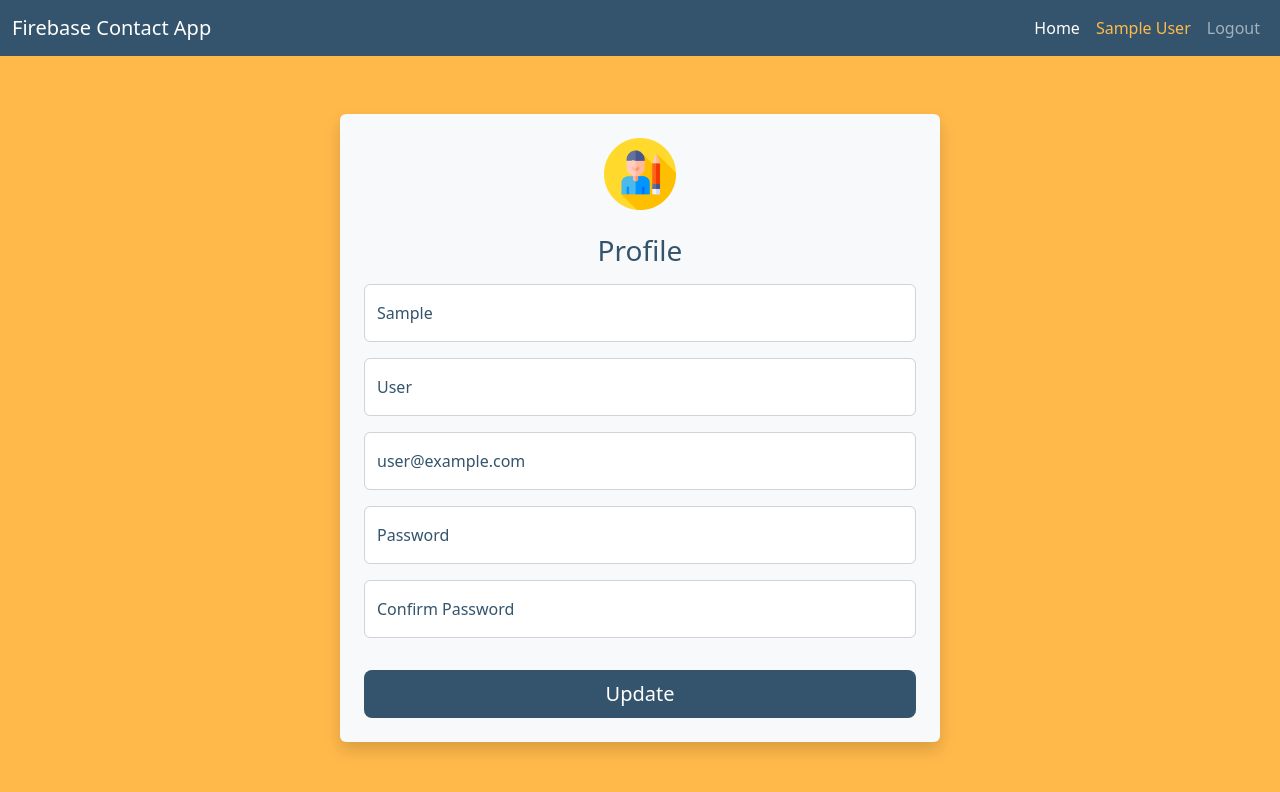
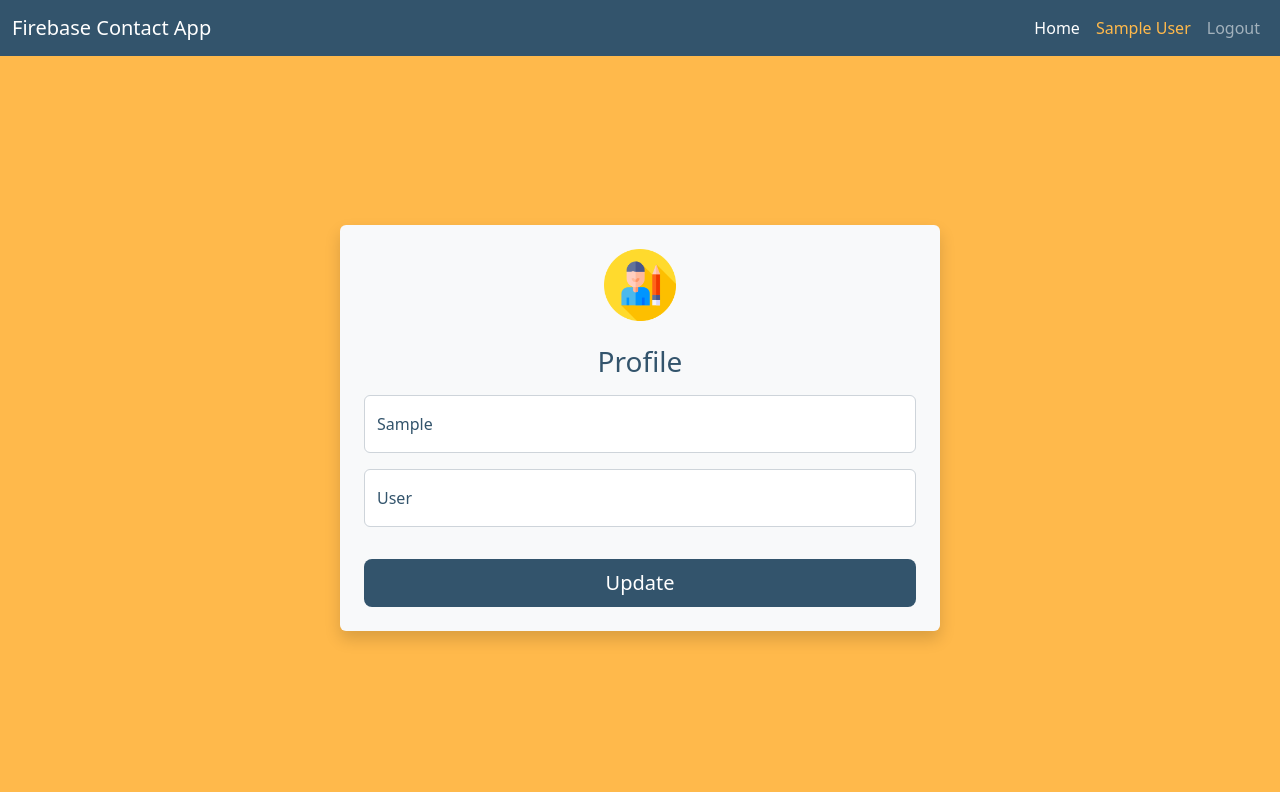
Before and after one commit to sinansarikaya/react-firebase-contact-app, a React (Create React App) app: page /profile in a window 1280 px wide. Shown: the top 792 px of the page. Built offline with nearby package versions, Linux system fonts and the light colour scheme; no server answers; sample sign-in values are in the browser's storage.

Commit message:
Profile bugs fixed

```diff
--- a/src/context/AuthContextProvider.jsx
+++ b/src/context/AuthContextProvider.jsx
@@ -14,7 +14,7 @@ const AuthContextProvider = ({ children }) => {
     }
   }, []);
   return (
-    <AuthContext.Provider value={{ currentUser }}>
+    <AuthContext.Provider value={{ currentUser, setCurrentUser }}>
       {children}
     </AuthContext.Provider>
   );
--- a/src/pages/form/Profile.jsx
+++ b/src/pages/form/Profile.jsx
@@ -2,12 +2,11 @@ import { useContext, useState } from "react";
 import { useNavigate } from "react-router-dom";
 import RegisterImg from "../../assets/register.png";
 import { AuthContext } from "../../context/AuthContextProvider";
-import { toastErrorNotify } from "../../helpers/ToastNotify";
 import { userProfileUpdate } from "../../utils/authFunctions";
 import "./Form.scss";
 
 const Profile = () => {
-  const { currentUser } = useContext(AuthContext);
+  const { currentUser, setCurrentUser } = useContext(AuthContext);
   const fullName = currentUser?.displayName?.split(" ");
   const [userUpdate, setUserUpdate] = useState({});
   const navigate = useNavigate();
@@ -18,14 +17,17 @@ const Profile = () => {
 
   const handleSubmit = (e) => {
     e.preventDefault();
+    const { name, surname } = userUpdate;
+    const { email, photoURL } = currentUser;
 
-    const { name, surname, email, password, confirmPassword } = userUpdate;
+    const capitalizeText = (text) => {
+      return (
+        text.toLowerCase().charAt(0).toUpperCase() + text.slice(1).toLowerCase()
+      );
+    };
 
-    if (password === confirmPassword) {
-      userProfileUpdate(name, surname, email, password, navigate);
-    } else {
-      toastErrorNotify("Passwords do not match");
-    }
+    const displayName = `${capitalizeText(name)} ${capitalizeText(surname)}`;
+    userProfileUpdate(displayName, email, photoURL, setCurrentUser, navigate);
   };
 
   return (
@@ -60,43 +62,6 @@ const Profile = () => {
           />
           <label htmlFor="lastName">{fullName && fullName[1]}</label>
         </div>
-        <div className="form-floating mb-3 ">
-          <input
-            type="email"
-            className="form-control"
-            id="email"
-            placeholder="name@example.com"
-            name="email"
-            onChange={(e) => handleChange(e)}
-            required
-          />
-          <label htmlFor="email">{currentUser?.email}</label>
-        </div>
-        <div className="form-floating mb-3 ">
-          <input
-            type="password"
-            className="form-control"
-            id="floatingPassword"
-            placeholder="Password"
-            name="password"
-            onChange={(e) => handleChange(e)}
-            required
-          />
-          <label htmlFor="floatingPassword">Password</label>
-        </div>
-        <div className="form-floating mb-3 ">
-          <input
-            type="password"
-            className="form-control"
-            id="confirmPassword"
-            placeholder="Password"
-            name="confirmPassword"
-            onChange={(e) => handleChange(e)}
-            required
-          />
-          <label htmlFor="confirmPassword">Confirm Password</label>
-        </div>
-
         <button className="w-100 mt-3 btn btn-lg btn-login" type="submit">
           Update
         </button>
--- a/src/utils/authFunctions.js
+++ b/src/utils/authFunctions.js
@@ -35,17 +35,21 @@ export const createUser = async (name, surname, email, password, navigate) => {
 };
 
 // Profile update
-export const userProfileUpdate = (name, surname, email, password, navigate) => {
-  const displayName = `${name} ${surname}`;
+export const userProfileUpdate = (
+  displayName,
+  email,
+  photoURL,
+  setCurrentUser,
+  navigate
+) => {
   updateProfile(auth.currentUser, {
     displayName: displayName,
-    email: email,
-    password: password,
   })
     .then(() => {
+      setCurrentUser({ email, displayName, photoURL });
       localStorage.setItem(
         "currentUser",
-        JSON.stringify({ email, displayName })
+        JSON.stringify({ email, displayName, photoURL })
       );
       navigate("/");
       toastSuccessNotify("Registered successfully!");
@@ -71,7 +75,7 @@ export const loginWithGoogle = async (navigate) => {
   const provider = new GoogleAuthProvider();
 
   signInWithPopup(auth, provider)
-    .then((result) => {
+    .then(() => {
       navigate("/");
       toastSuccessNotify("Logged in successfully!");
     })
```
